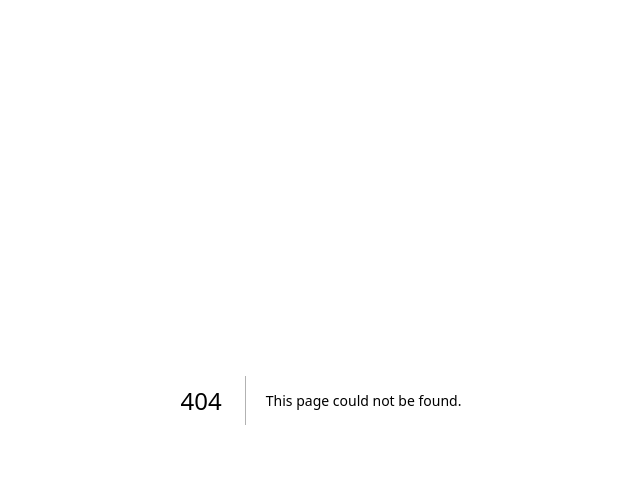
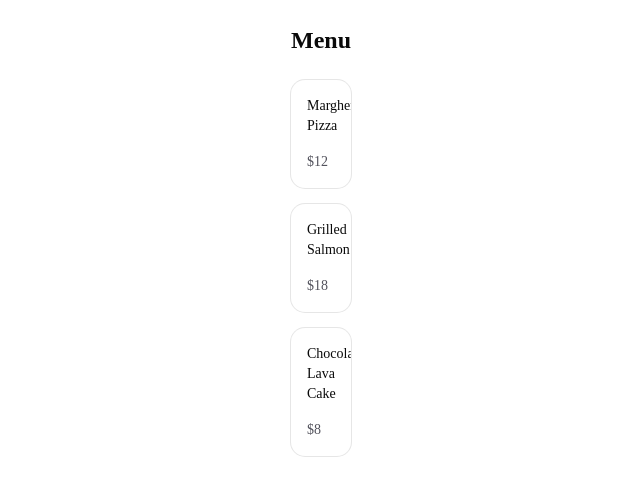
Before and after one commit to mirkokg-levi9/brainwave-test, a Next.js app: page /menu in a window 1280 px wide. Before the commit this address had no page. Shown: the top 496 px of the page, without its empty margins (319-959 px from the left). Built offline with nearby package versions, Linux system fonts and the light colour scheme.

Commit message:
Add /menu list page with shadcn Cards
Creates app/menu/page.tsx as a Server Component that renders all menu
items as shadcn Cards, each wrapped in a Next.js Link to /menu/<id>.
Follows PATTERNS.md Pattern 2 and STYLE.md layout conventions.

Co-Authored-By: Claude Sonnet 4.6 <noreply@anthropic.com>

```diff
--- /dev/null
+++ b/app/menu/page.tsx
@@ -0,0 +1,25 @@
+import Link from "next/link";
+import { Card, CardContent, CardHeader, CardTitle } from "@/components/ui/card";
+import { menuItems } from "@/lib/menu";
+
+export default function MenuPage() {
+  return (
+    <main className="mx-auto max-w-md p-6">
+      <h1 className="text-2xl font-semibold">Menu</h1>
+      <div className="mt-6 flex flex-col gap-4">
+        {menuItems.map((item) => (
+          <Link key={item.id} href={`/menu/${item.id}`} className="text-blue-600">
+            <Card>
+              <CardHeader>
+                <CardTitle className="text-sm">{item.name}</CardTitle>
+              </CardHeader>
+              <CardContent className="text-sm text-zinc-600">
+                {item.price}
+              </CardContent>
+            </Card>
+          </Link>
+        ))}
+      </div>
+    </main>
+  );
+}
```
Also changed, not shown: .brainwave-evidence/0a8211c5-8ebe-4c0b-8f14-eeb05a6ce9d2.json (added), .brainwave-evidence/0a8211c5-8ebe-4c0b-8f14-eeb05a6ce9d2.png (added).
